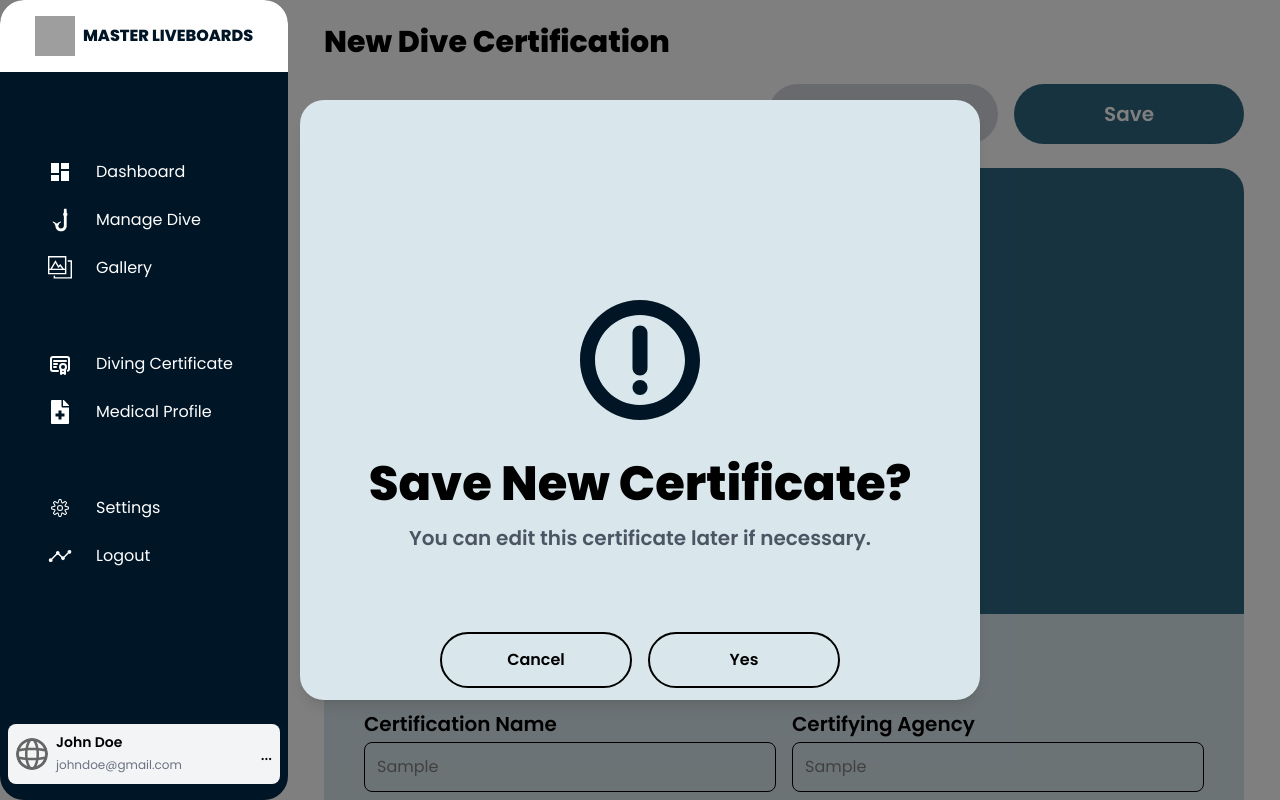
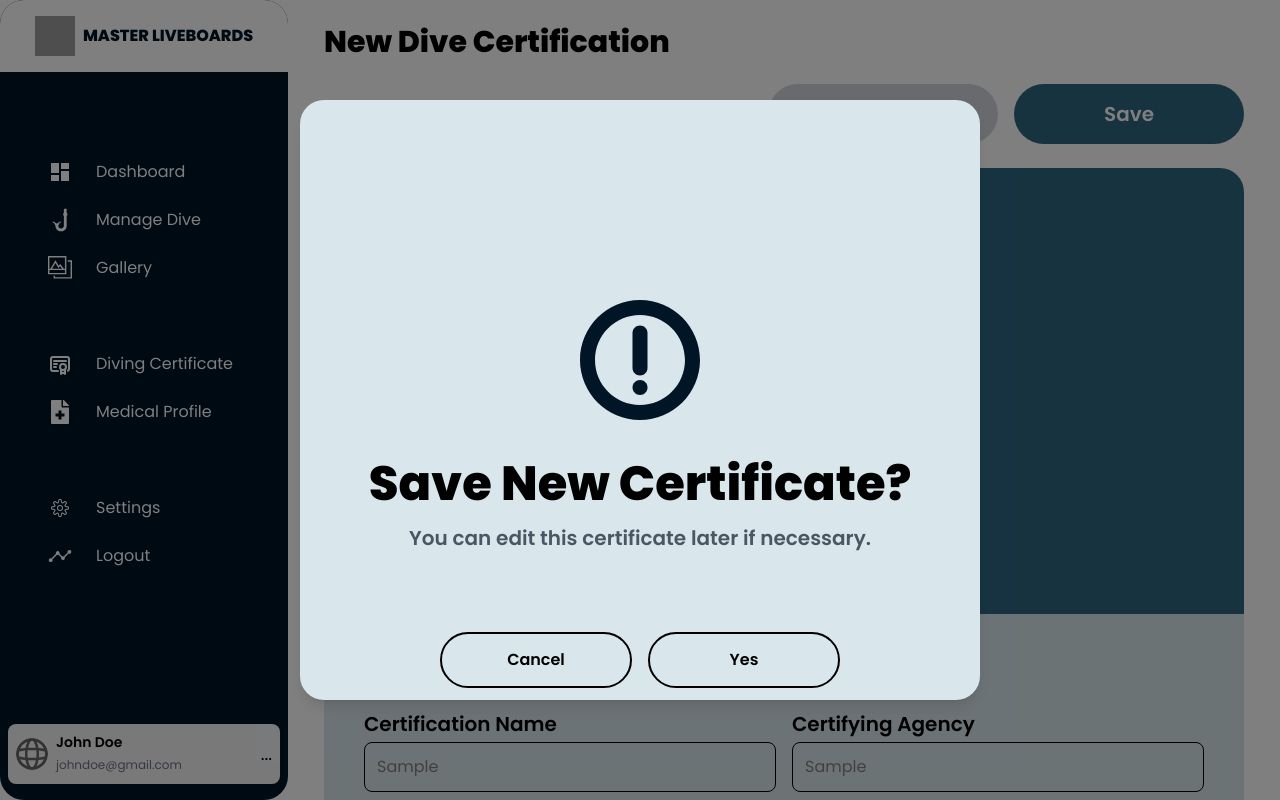
Before and after one commit to roserossssss/dive-site, a Next.js app in the folder diver-application/: page /dashboard/CertificatePage/NewCertificate in a window 1280 px wide. Both pictures are taken after typing "Sample", "Sample", "Sample", "Sample" into the empty fields and a click on the button "Save". Shown: the top 800 px of the page. Built offline with nearby package versions, Linux system fonts and the light colour scheme; grey boxes are pictures that could not be loaded.

Commit message:
Modal Error
- resolved the sidebar popping-out issue

```diff
--- a/diver-application/app/dashboard/CertificatePage/NewCertificate/page.tsx
+++ b/diver-application/app/dashboard/CertificatePage/NewCertificate/page.tsx
@@ -154,7 +154,7 @@ export default function NewCertificate() {
 
       {/* Confirmation Modal */}
       {showModal && (
-        <div className="fixed inset-0 bg-black bg-opacity-50 flex items-center justify-center">
+        <div className="fixed inset-0 bg-black bg-opacity-50 flex items-center justify-center z-50">
           <div className="bg-[#D9E7EC] p-6 rounded-3xl shadow-lg w-[680px] h-[600px] text-center">
             <div className="flex justify-center mb-4">
             </div>
--- a/diver-application/app/dashboard/CertificatePage/UpdateCertificate/page.tsx
+++ b/diver-application/app/dashboard/CertificatePage/UpdateCertificate/page.tsx
@@ -86,7 +86,7 @@ export default function EditCertificate() {
 
       {/* Confirmation Modal */}
       {showModal && (
-        <div className="fixed inset-0 bg-black bg-opacity-50 flex items-center justify-center">
+        <div className="fixed inset-0 bg-black bg-opacity-50 flex items-center justify-center z-50">
           <div className="bg-[#D9E7EC] p-6 rounded-3xl shadow-lg w-[680px] h-[600px] text-center">
             <div className="flex justify-center mb-4">
               <img src="/exclamation.svg" alt="Warning" className="w-50 h-50 mt-40" />
--- a/diver-application/app/dashboard/CertificatePage/page.tsx
+++ b/diver-application/app/dashboard/CertificatePage/page.tsx
@@ -284,7 +284,7 @@ const DiveCertification = () => {
 
       {/* Delete Confirmation Modal */}
       {showDeleteModal && (
-        <div className="fixed inset-0 bg-black bg-opacity-50 flex items-center justify-center">
+        <div className="fixed inset-0 bg-black bg-opacity-50 flex items-center justify-center z-50">
           <div className="bg-[#D9E7EC] p-6 rounded-3xl shadow-lg w-[680px] h-[600px] text-center">
 
             <div className="flex justify-center mb-4">
```
